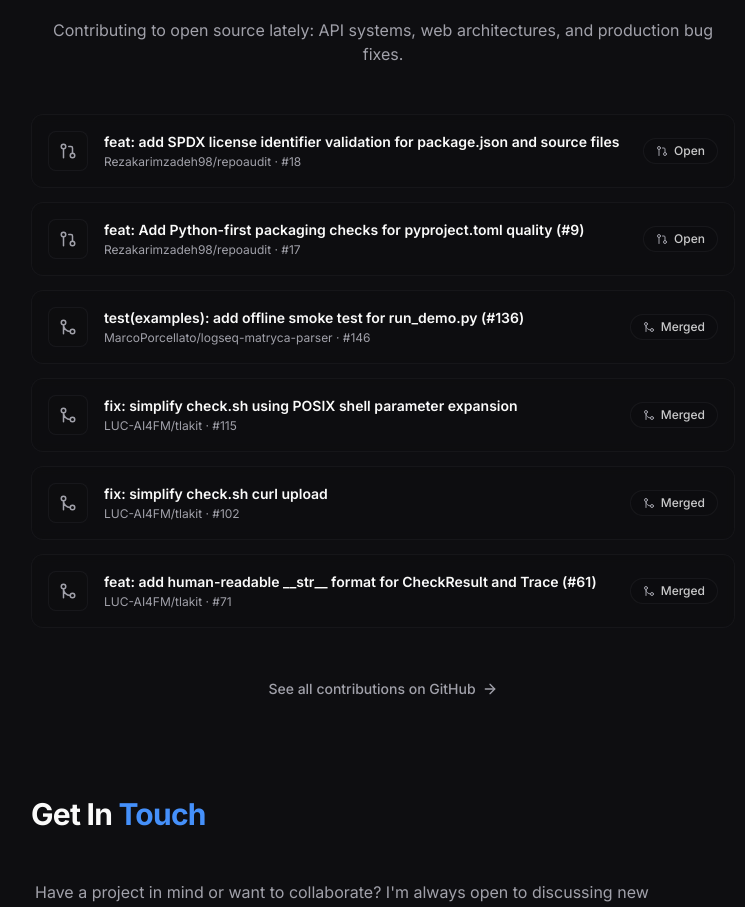
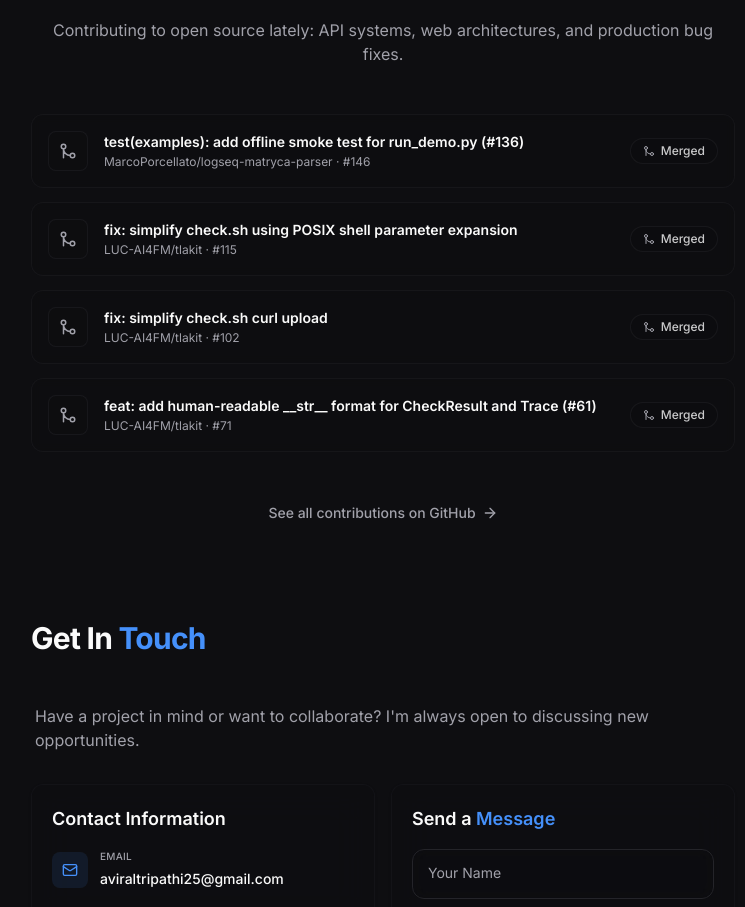
Before and after one commit to aviraltrip/portfolio, a React (Vite) app: page / in a window 1280 px wide. Shown: the part 2180-3087 px from the top of the page, without its empty margins (257-1002 px from the left). Built offline with nearby package versions, Linux system fonts and the light colour scheme; the HTML template or start-up script is replaced by a standard one.

Commit message:
Remove outdated contributions from OpenSourceSection component

```diff
--- a/src/components/OpenSourceSection.jsx
+++ b/src/components/OpenSourceSection.jsx
@@ -1,20 +1,6 @@
 import { GitPullRequest, GitMerge, ArrowRight } from "lucide-react";
 
 const contributions = [
-  {
-    title: "feat: add SPDX license identifier validation for package.json and source files",
-    repo: "Rezakarimzadeh98/repoaudit",
-    number: 18,
-    status: "open",
-    url: "https://github.com/Rezakarimzadeh98/repoaudit/pull/18"
-  },
-  {
-    title: "feat: Add Python-first packaging checks for pyproject.toml quality (#9)",
-    repo: "Rezakarimzadeh98/repoaudit",
-    number: 17,
-    status: "open",
-    url: "https://github.com/Rezakarimzadeh98/repoaudit/pull/17"
-  },
   {
     title: "test(examples): add offline smoke test for run_demo.py (#136)",
     repo: "MarcoPorcellato/logseq-matryca-parser",
```
